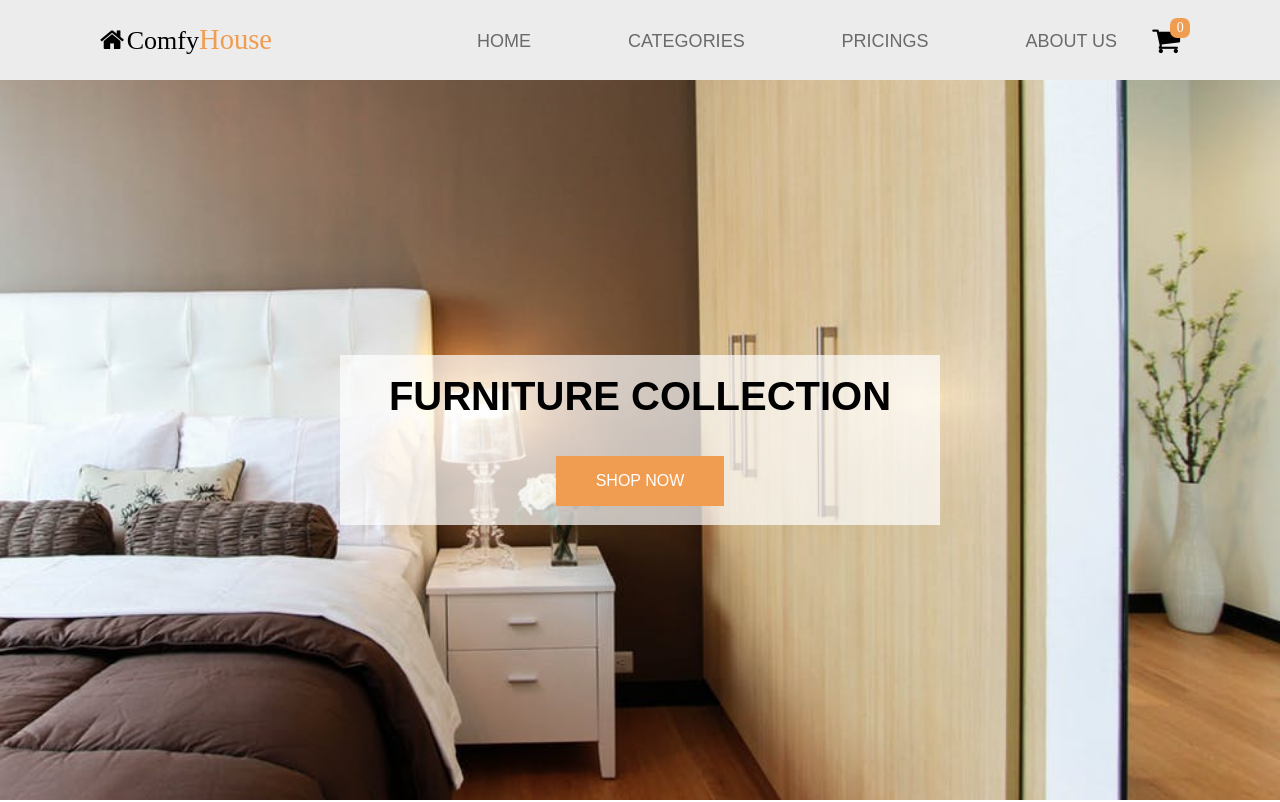
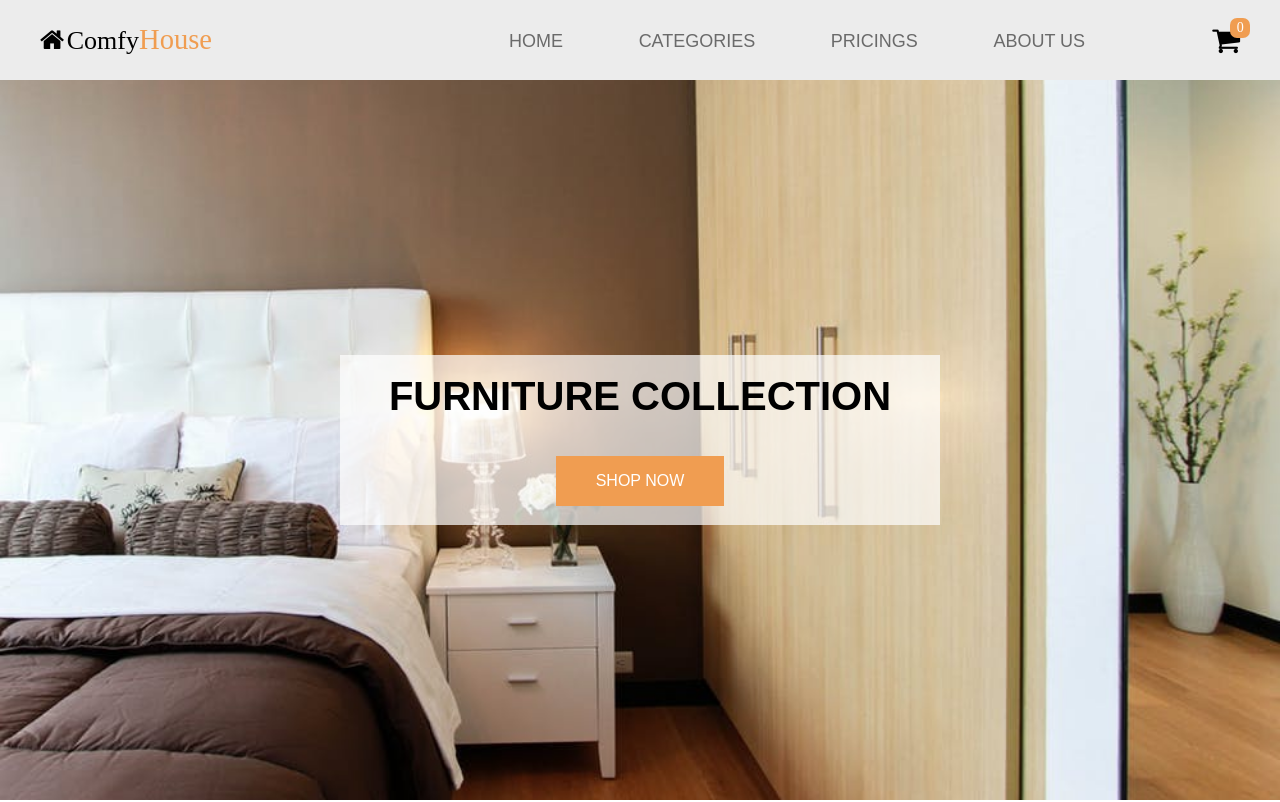
Before and after one commit to dikshantrajput/ecommerce.github.io, a plain HTML site: page index.html in a window 1280 px wide. Shown: the top 802 px of the page. Drawn offline with Linux system fonts and the light colour scheme.

Commit message:
Update style.css

```diff
--- a/style.css
+++ b/style.css
@@ -24,7 +24,7 @@ ul{
     background-color: #ececec;
 }
 .logo{
-    padding-left:5em;
+    padding-left:2em;
 }
 
 .logo-text{
@@ -32,7 +32,7 @@ ul{
 }
 
 .menubar{
-    width:50%;
+    width:45%;
     margin-left:8.5em;
 }
 .list{
@@ -51,7 +51,7 @@ ul{
 }
 
 .cart{
-    padding-right: 5em;
+    padding-right: 2em;
     position: relative;
 }
 
```
